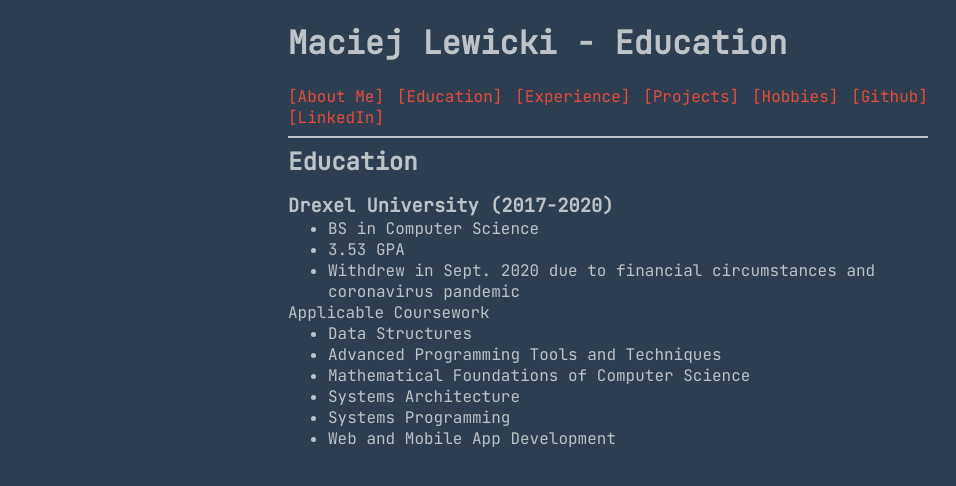
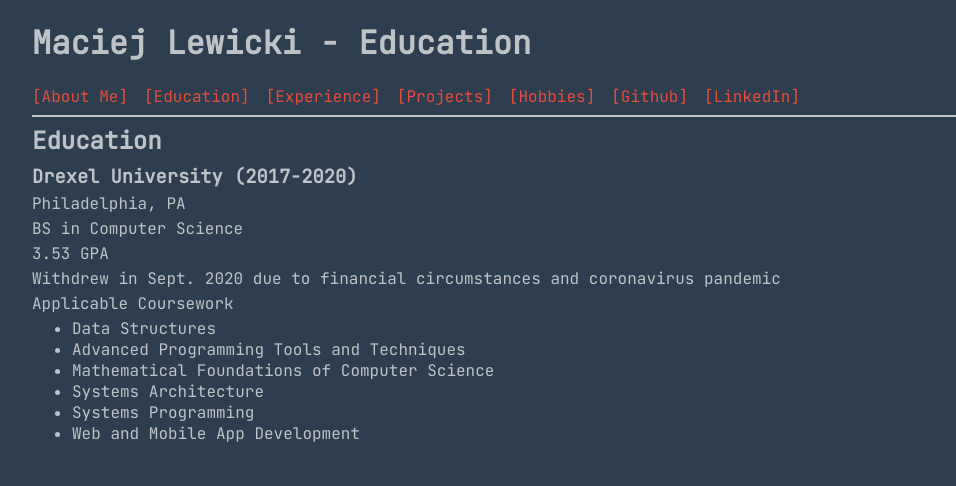
Before and after one commit to mlewicki12/angular-resume, an Angular app: page /education in a window 1280 px wide. Shown: the top 486 px of the page, without its empty margins (32-988 px from the left). Built offline with nearby package versions, Linux system fonts and the light colour scheme.

Commit message:
setup firebase hosting

```diff
--- a/src/app/components/education/education.component.html
+++ b/src/app/components/education/education.component.html
@@ -3,11 +3,10 @@
 
 <section>
   <h3>Drexel University (2017-2020)</h3>
-  <ul>
-    <li>BS in Computer Science</li>
-    <li>3.53 GPA</li>
-    <li>Withdrew in Sept. 2020 due to financial circumstances and coronavirus pandemic</li>
-  </ul>
+  <p>Philadelphia, PA</p>
+  <p>BS in Computer Science</p>
+  <p>3.53 GPA</p>
+  <p>Withdrew in Sept. 2020 due to financial circumstances and coronavirus pandemic</p>
 
   <p>Applicable Coursework</p>
   <ul>
--- a/src/app/components/navbar/navbar.component.scss
+++ b/src/app/components/navbar/navbar.component.scss
@@ -2,6 +2,10 @@
 nav {
   display: flex;
   flex-flow: row wrap;
-  justify-content: space-between;
+  justify-content: flex-start;
   align-items: center;
 }
+
+nav a {
+  margin-right: 1rem;
+}
--- a/src/styles.scss
+++ b/src/styles.scss
@@ -17,19 +17,25 @@
 }
 
 app-root {
-  width: 50%;
+  width: 90%;
+}
+
+@media only screen and (min-width: 1300px) {
+  app-root {
+    width: 60%;
+  }
 }
 
 h2 {
-  margin: 0.5rem 0 0 0;
+  margin: 0.5rem 0;
 }
 
 section {
-  padding: 1rem 0;
+  padding: 0 0 1rem 0;
 }
 
 section > * {
-  margin: 0;
+  margin: 0.25rem 0;
 }
 
 hr {
```
Also changed, not shown: 1 other file (tests, documents, lock files or other folders).
